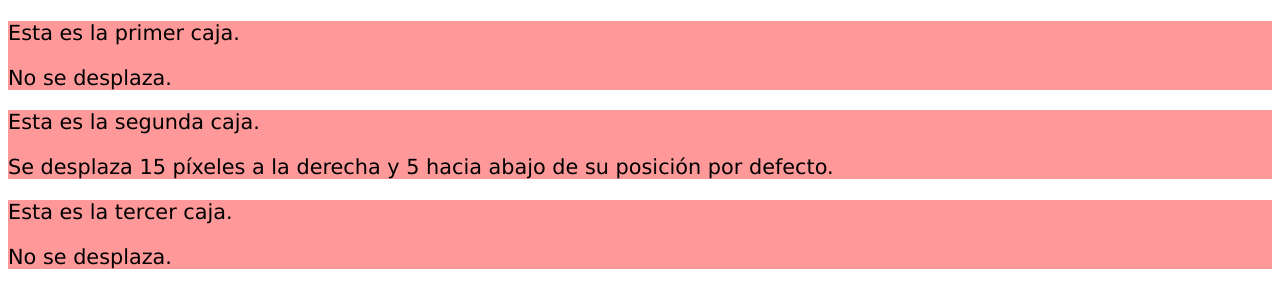
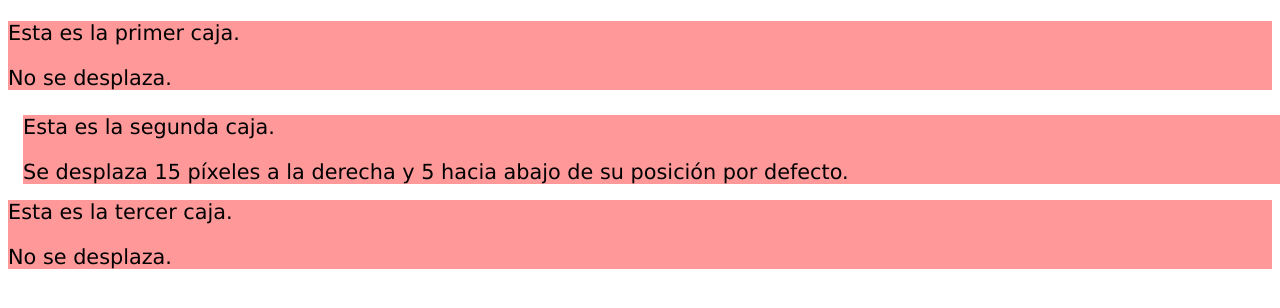
Before and after one commit to IES-SAN-ANDRES-DWEC-24-25/ut2-pr1-repasocss-2-lsalug00, a plain HTML site: page ut2pr1ej13posic2.html in a window 1280 px wide. Drawn offline with Linux system fonts and the light colour scheme.

Commit message:
ej13 hecho

```diff
--- /dev/null
+++ b/css/ej13.css
@@ -0,0 +1,11 @@
+#caja1,#caja2,#caja3 {
+    background-color:#f99;
+    font-family:verdana;
+    font-size:1.3rem;
+}
+
+#caja2{
+    position: relative;
+    left: 15px;
+    top: 5px;
+}
--- a/ut2pr1ej13posic2.html
+++ b/ut2pr1ej13posic2.html
@@ -3,15 +3,7 @@
 <head>
   <title>Problema</title>
   <meta charset="UTF-8">
-  <style type="text/css">
-
-#caja1,#caja2,#caja3 {
-  background-color:#f99;
-  font-family:verdana;
-  font-size:1.3rem;
-}
-
-  </style>
+  <link rel="stylesheet" href="css/ej13.css">
 </head>
 <body>
 <div id="caja1">
```
